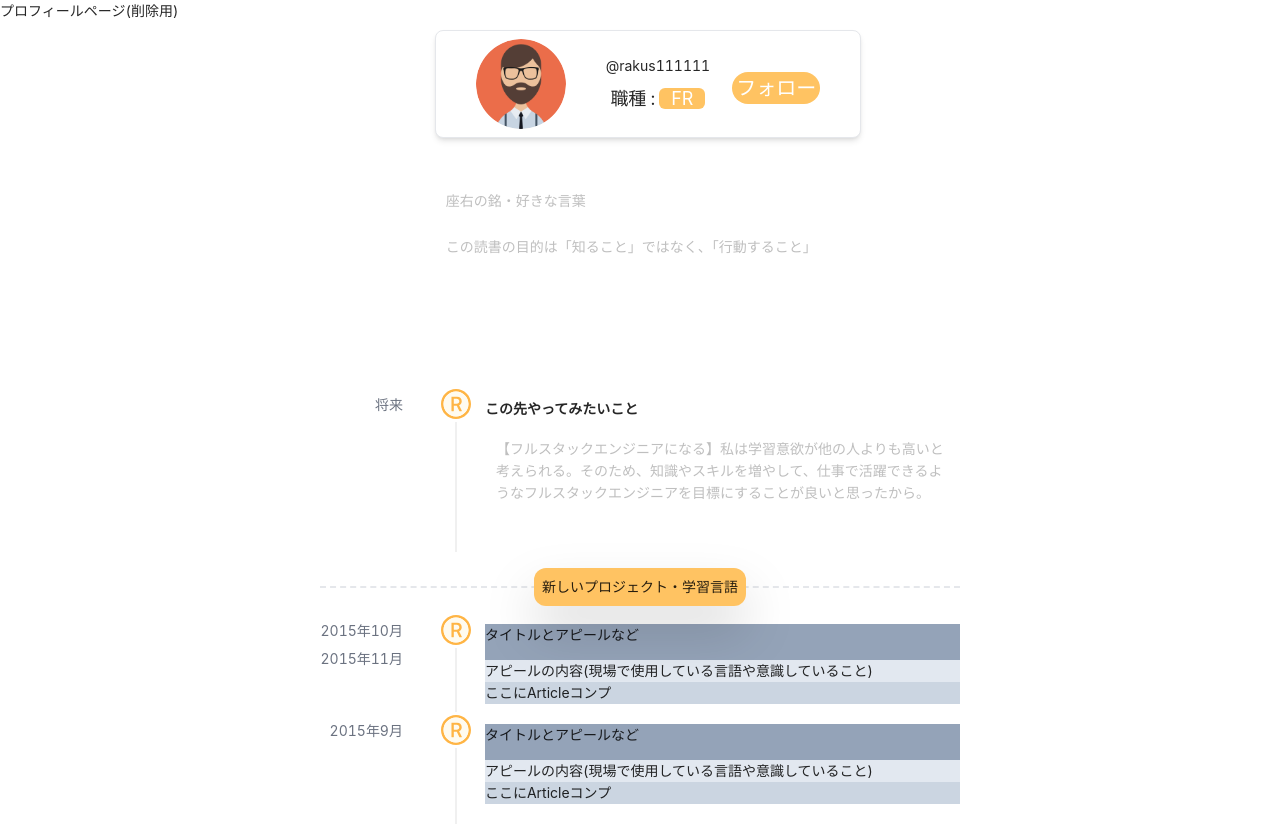
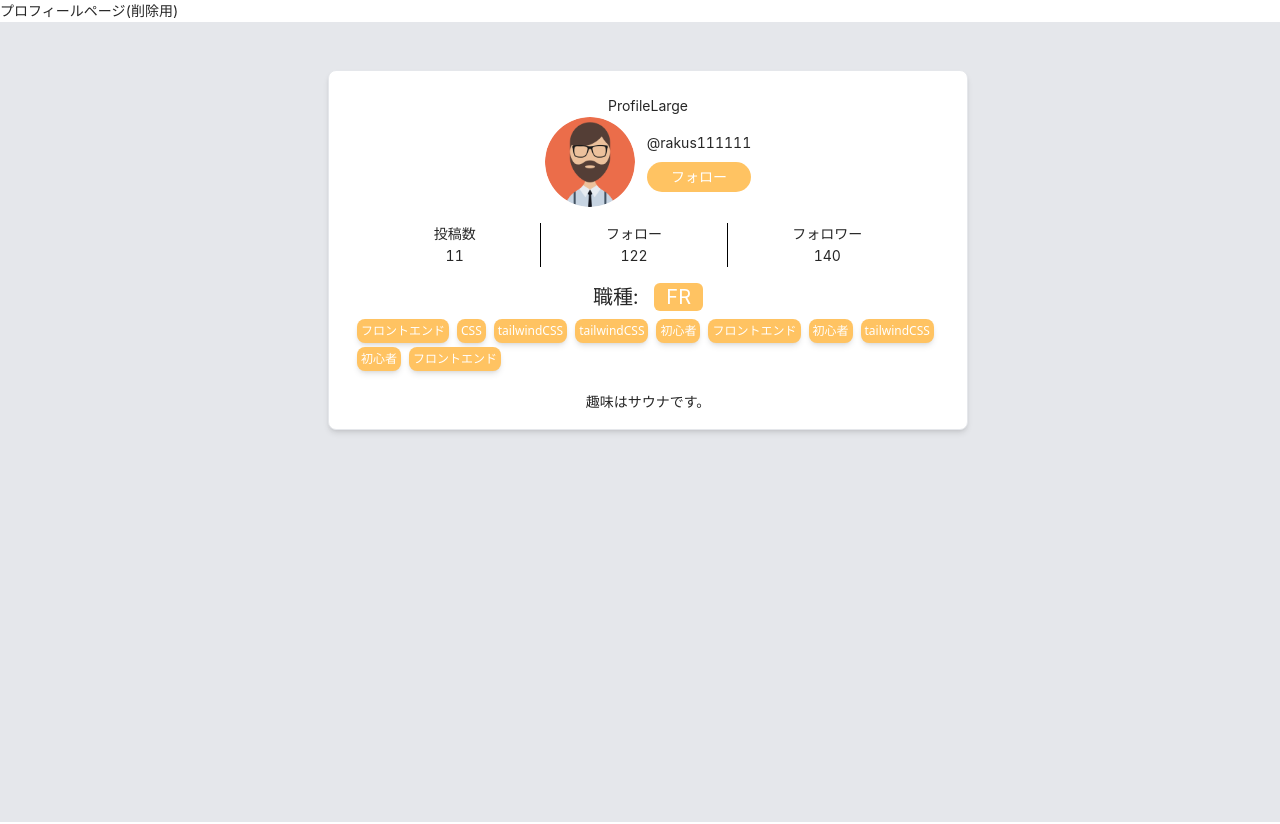
Before and after one commit to kosuke-17/quish, a Next.js app: page /profile in a window 1280 px wide. Built offline with nearby package versions, Linux system fonts and the light colour scheme.

Commit message:
ファイル名変更

```diff
--- /dev/null
+++ b/src/components/organisms/ProfileLarge.tsx
@@ -0,0 +1,102 @@
+import React from "react";
+import Image from "next/image";
+
+// FCの型定義
+type Props = {
+  user_info_data: {
+    user_info_id: number;
+    first_name: string;
+    last_name: string;
+    user_name: string;
+    email: string;
+    engineer_type: string;
+    comment: string;
+    skill_tags: {
+      user_info_id: number;
+      skill_id: number;
+      skill_name: string;
+    }[];
+  };
+};
+
+const ProfileLarge: React.FC<Props> = ({ user_info_data }) => {
+  const tagStyle =
+    "mx-1 mb-1 p-1 bg-[rgb(255,195,98)] text-white text-center font-sans text-xs shadow-md rounded-lg";
+  const tagsName = [
+    "フロントエンド",
+    "CSS",
+    "tailwindCSS",
+    "tailwindCSS",
+    "初心者",
+    "フロントエンド",
+    ,
+    "初心者",
+    "tailwindCSS",
+    "初心者",
+    "フロントエンド",
+  ];
+  return (
+    <div className="w-full p-2 m-2 bg-white rounded-lg border shadow-md">
+      <div className="m-4">
+        <div>ProfileLarge</div>
+        <div className="flex justify-center items-center">
+          {/* image(User) */}
+          <Image
+            className="rounded-full"
+            src={"/img/avatar.jpg"}
+            alt="アバター"
+            width={90}
+            height={90}
+          />
+          {/* userName(User) */}
+          <div className="pl-3 text-center">
+            <div>@{user_info_data.user_name}</div>
+            <div className="mt-2 p-1 rounded-full text-white bg-[rgb(255,195,98)] hover:bg-[rgb(255,207,131)]">
+              <button>フォロー</button>
+            </div>
+          </div>
+        </div>
+        <div className="m-4 flex jusify-around divide-x divide-black ">
+          <div className="flex-grow text-center">
+            {/*  */}
+            投稿数
+            <div>11</div>
+          </div>
+          <div className="flex-grow text-center">
+            {/*  */}
+            フォロー
+            <div>122</div>
+          </div>
+          <div className="flex-grow text-center ">
+            {/*  */}
+            フォロワー
+            <div>140</div>
+          </div>
+        </div>
+        <div className="text-xl mt-2 flex justify-center items-center">
+          職種:
+          <span className="ml-4 px-3 rounded-md text-white bg-[rgb(255,195,98)]">
+            {/* engineerType(User) */}
+            FR
+          </span>
+        </div>
+        <div className="mt-2">
+          {/* tags(User) */}
+          <div className="flex flex-wrap">
+            {tagsName.map((tagName) => {
+              return (
+                <span className={tagStyle} key={tagName}>
+                  {tagName}
+                </span>
+              );
+            })}
+          </div>
+        </div>
+      </div>
+      {/* comment(User) */}
+      <div className="block m-2">{user_info_data.comment}</div>
+    </div>
+  );
+};
+
+export default ProfileLarge;
--- a/src/components/organisms/RectangleProfile.tsx
+++ b/src/components/organisms/ProfileRectangle.tsx
@@ -19,7 +19,7 @@ type Props = {
   };
 };
 
-const RectangleProfile: React.FC<Props> = ({ user_info_data }) => {
+const ProfileRectangle: React.FC<Props> = ({ user_info_data }) => {
   return (
     <div className="flex justify-rounded items-center w-full m-2 pl-10 p-2 bg-white rounded-lg border shadow-md">
       <Image
@@ -49,4 +49,4 @@ const RectangleProfile: React.FC<Props> = ({ user_info_data }) => {
   );
 };
 
-export default RectangleProfile;
+export default ProfileRectangle;
--- a/src/components/organisms/ProfileComp.tsx
+++ b/src/components/organisms/ProfileSmall.tsx
@@ -9,7 +9,7 @@ type Props = {
     last_name: string;
     user_name: string;
     email: string;
-    enginner_type: string;
+    engineer_type: string;
     comment: string;
     skill_tags: {
       user_info_id: number;
@@ -19,7 +19,7 @@ type Props = {
   };
 };
 
-const ProfileComp: React.FC<Props> = ({ user_info_data }) => {
+const ProfileSmall: React.FC<Props> = ({ user_info_data }) => {
   const tagStyle =
     "mx-1 mb-1 p-1 bg-[rgb(255,195,98)] text-white text-center font-sans text-xs shadow-md rounded-lg";
   const tagsName = [
@@ -98,4 +98,4 @@ const ProfileComp: React.FC<Props> = ({ user_info_data }) => {
   );
 };
 
-export default ProfileComp;
+export default ProfileSmall;
--- a/src/components/organisms/index.ts
+++ b/src/components/organisms/index.ts
@@ -2,6 +2,7 @@
 export { default as ArticleComp } from "./ArticleComp";
 export { default as HeaderComp } from "./HeaderComp";
 export { default as LoginUserComp } from "./LoginUserComp";
-export { default as ProfileComp } from "./ProfileComp";
-export { default as RectangleProfile } from "./RectangleProfile";
+export { default as ProfileLarge } from "./ProfileLarge";
+export { default as ProfileRectangle } from "./ProfileRectangle";
+export { default as ProfileSmall } from "./ProfileSmall";
 export { default as RegisterUserComp } from "./RegisterUserComp";
--- a/src/pages/Articles/[id].tsx
+++ b/src/pages/Articles/[id].tsx
@@ -1,6 +1,6 @@
 import React from "react";
 import { HeartOutlined, MessageTwoTone } from "@ant-design/icons";
-import { ProfileComp } from "../../components/organisms";
+import { ProfileSmall } from "../../components/organisms";
 import TextArea from "antd/lib/input/TextArea";
 import Image from "next/image";
 
@@ -78,7 +78,7 @@ const Article: React.FC = () => {
 
         <div className="w-1/5 mt-8">
           {/* profile(User) */}
-          <ProfileComp user_info_data={user_info_data} />
+          <ProfileSmall user_info_data={user_info_data} />
         </div>
       </div>
       <div className="flex justify-center">
--- a/src/pages/profile.tsx
+++ b/src/pages/profile.tsx
@@ -1,113 +1,15 @@
 import React from "react";
-import { RectangleProfile } from "../components/organisms";
-import { TrademarkCircleTwoTone } from "@ant-design/icons";
-import { Input, Timeline } from "antd";
-const { TextArea } = Input;
-const { Item } = Timeline;
+import { ProfileLarge } from "../components/organisms";
 
 const profile: React.FC = () => {
   return (
     <div>
       <div className="flex-none">プロフィールページ(削除用)</div>
       {/* 下記以降必要 */}
-      <div className="flex justify-center">
-        <div className="w-1/3">
-          <RectangleProfile user_info_data={user_info_data} />
-          <div className="mt-10">
-            <span className="block p-2 rounded-xl">
-              <Input
-                className="text-3xl hover:placeholder-gray-600"
-                placeholder="座右の銘・好きな言葉"
-                bordered={false}
-              />
-            </span>
-            <span className="block w-full p-2 text-xl rounded-xl hover:bg-gray-100">
-              <TextArea
-                placeholder="この読書の目的は「知ること」ではなく、「行動すること」"
-                autoSize={{ minRows: 5 }}
-                bordered={false}
-              />
-            </span>
-          </div>
-        </div>
-      </div>
-      <div className="flex justify-center">
-        <div className=" w-1/2">
-          <div className="block mt-10">
-            <Timeline mode="right">
-              <div className="flex">
-                <Item
-                  className="w-44 text-gray-500 text-xl pr-10"
-                  dot={
-                    <TrademarkCircleTwoTone
-                      twoToneColor="#FFB545"
-                      className="text-3xl rounded-2xl"
-                    />
-                  }
-                >
-                  将来
-                </Item>
-                <div className="ml-6 w-full">
-                  <p className="font-bold">この先やってみたいこと</p>
-                  <div className="text-center w-full rounded-2xl hover:bg-gray-100">
-                    <TextArea
-                      placeholder="【フルスタックエンジニアになる】私は学習意欲が他の人よりも高いと考えられる。そのため、知識やスキルを増やして、仕事で活躍できるようなフルスタックエンジニアを目標にすることが良いと思ったから。"
-                      autoSize={{ minRows: 5 }}
-                      bordered={false}
-                    />
-                  </div>
-                </div>
-              </div>
-              <div className="my-4 text-center divide-y-2 divide-dashed">
-                <button className="p-2 rounded-xl bg-[rgb(255,195,98)] hover:bg-[rgb(255,207,131)] drop-shadow-2xl">
-                  新しいプロジェクト・学習言語
-                </button>
-                {/* ボタンの下の点線 */}
-                <div className="relative bottom-5 -z-20"></div>
-              </div>
-              <div className="flex">
-                <Item
-                  className="w-44 text-gray-500 text-xl pr-10"
-                  dot={
-                    <TrademarkCircleTwoTone
-                      twoToneColor="#FFB545"
-                      className="text-3xl rounded-full"
-                    />
-                  }
-                >
-                  2015年10月
-                  {/* <br /> - <br /> */}
-                  2015年11月
-                </Item>
-                <div className="ml-6 mb-5 bg-slate-400 w-full">
-                  <p>タイトルとアピールなど</p>
-                  <div className="bg-slate-200 w-full">
-                    アピールの内容(現場で使用している言語や意識していること)
-                  </div>
-                  <div className="bg-slate-300 w-full">ここにArticleコンプ</div>
-                </div>
-              </div>
-              <div className="flex">
-                <Item
-                  className="w-44 text-gray-500 text-xl pr-10"
-                  dot={
-                    <TrademarkCircleTwoTone
-                      twoToneColor="#FFB545"
-                      className="text-3xl rounded-full"
-                    />
-                  }
-                >
-                  2015年9月
-                </Item>
-                <div className="ml-6 mb-5 bg-slate-400 w-full">
-                  <p>タイトルとアピールなど</p>
-                  <div className="bg-slate-200 w-full">
-                    アピールの内容(現場で使用している言語や意識していること)
-                  </div>
-                  <div className="bg-slate-300 w-full">ここにArticleコンプ</div>
-                </div>
-              </div>
-            </Timeline>
+      <div className="bg-gray-200 h-screen">
+        <div className="flex justify-center">
+          <div className="text-center m-10 w-1/2 h-auto">
+            <ProfileLarge user_info_data={user_info_data} />
           </div>
         </div>
       </div>
@@ -139,3 +41,109 @@ export const user_info_data = {
   comment: "趣味はサウナです。",
   skill_tags: skill_tags,
 };
+
+// <div>
+//       <div className="flex-none">プロフィールページ(削除用)</div>
+//       {/* 下記以降必要 */}
+//       <div className="flex justify-center">
+//         <div className="w-1/3">
+//           <RectangleProfile user_info_data={user_info_data} />
+//           <div className="mt-10">
+//             <span className="block p-2 rounded-xl">
+//               <Input
+//                 className="text-3xl hover:placeholder-gray-600"
+//                 placeholder="座右の銘・好きな言葉"
+//                 bordered={false}
+//               />
+//             </span>
+//             <span className="block w-full p-2 text-xl rounded-xl hover:bg-gray-100">
+//               <TextArea
+//                 placeholder="この読書の目的は「知ること」ではなく、「行動すること」"
+//                 autoSize={{ minRows: 5 }}
+//                 bordered={false}
+//               />
+//             </span>
+//           </div>
+//         </div>
+//       </div>
+//       <div className="flex justify-center">
+//         <div className=" w-1/2">
+//           <div className="block mt-10">
+//             <Timeline mode="right">
+//               <div className="flex">
+//                 <Item
+//                   className="w-44 text-gray-500 text-xl pr-10"
+//                   dot={
+//                     <TrademarkCircleTwoTone
+//                       twoToneColor="#FFB545"
+//                       className="text-3xl rounded-2xl"
+//                     />
+//                   }
+//                 >
+//                   将来
+//                 </Item>
+//                 <div className="ml-6 w-full">
+//                   <p className="font-bold">この先やってみたいこと</p>
+//                   <div className="text-center w-full rounded-2xl hover:bg-gray-100">
+//                     <TextArea
+//                       placeholder="【フルスタックエンジニアになる】私は学習意欲が他の人よりも高いと考えられる。そのため、知識やスキルを増やして、仕事で活躍できるようなフルスタックエンジニアを目標にすることが良いと思ったから。"
+//                       autoSize={{ minRows: 5 }}
+//                       bordered={false}
+//                     />
+//                   </div>
+//                 </div>
+//               </div>
+//               <div className="my-4 text-center divide-y-2 divide-dashed">
+//                 <button className="p-2 rounded-xl bg-[rgb(255,195,98)] hover:bg-[rgb(255,207,131)] drop-shadow-2xl">
+//                   新しいプロジェクト・学習言語
+//                 </button>
+//                 {/* ボタンの下の点線 */}
+//                 <div className="relative bottom-5 -z-20"></div>
+//               </div>
+//               <div className="flex">
+//                 <Item
+//                   className="w-44 text-gray-500 text-xl pr-10"
+//                   dot={
+//                     <TrademarkCircleTwoTone
+//                       twoToneColor="#FFB545"
+//                       className="text-3xl rounded-full"
+//                     />
+//                   }
+//                 >
+//                   2015年10月
+//                   {/* <br /> - <br /> */}
+//                   2015年11月
+//                 </Item>
+//                 <div className="ml-6 mb-5 bg-slate-400 w-full">
+//                   <p>タイトルとアピールなど</p>
+//                   <div className="bg-slate-200 w-full">
+//                     アピールの内容(現場で使用している言語や意識していること)
+//                   </div>
+//                   <div className="bg-slate-300 w-full">ここにArticleコンプ</div>
+//                 </div>
+//               </div>
+//               <div className="flex">
+//                 <Item
+//                   className="w-44 text-gray-500 text-xl pr-10"
+//                   dot={
+//                     <TrademarkCircleTwoTone
+//                       twoToneColor="#FFB545"
+//                       className="text-3xl rounded-full"
+//                     />
+//                   }
+//                 >
+//                   2015年9月
+//                 </Item>
+//                 <div className="ml-6 mb-5 bg-slate-400 w-full">
+//                   <p>タイトルとアピールなど</p>
+//                   <div className="bg-slate-200 w-full">
+//                     アピールの内容(現場で使用している言語や意識していること)
+//                   </div>
+//                   <div className="bg-slate-300 w-full">ここにArticleコンプ</div>
+//                 </div>
+//               </div>
+//             </Timeline>
+//           </div>
+//         </div>
+//       </div>
+//     </div>
--- a/src/templates/Profile.tsx
+++ b/src/templates/Profile.tsx
@@ -1,10 +1,10 @@
 import React from "react";
-import ProfileComp from "../components/organisms/ProfileComp";
+import { ProfileSmall } from "../components/organisms";
 
 const Profile: React.FC = () => {
   return (
     <div>
-      <ProfileComp user_info_data={user_info_data} />
+      <ProfileSmall user_info_data={user_info_data} />
     </div>
   );
 };
```
Also changed, not shown: src/pages/follow.tsx (+5 -5 lines), src/pages/follower.tsx (+5 -5 lines).
